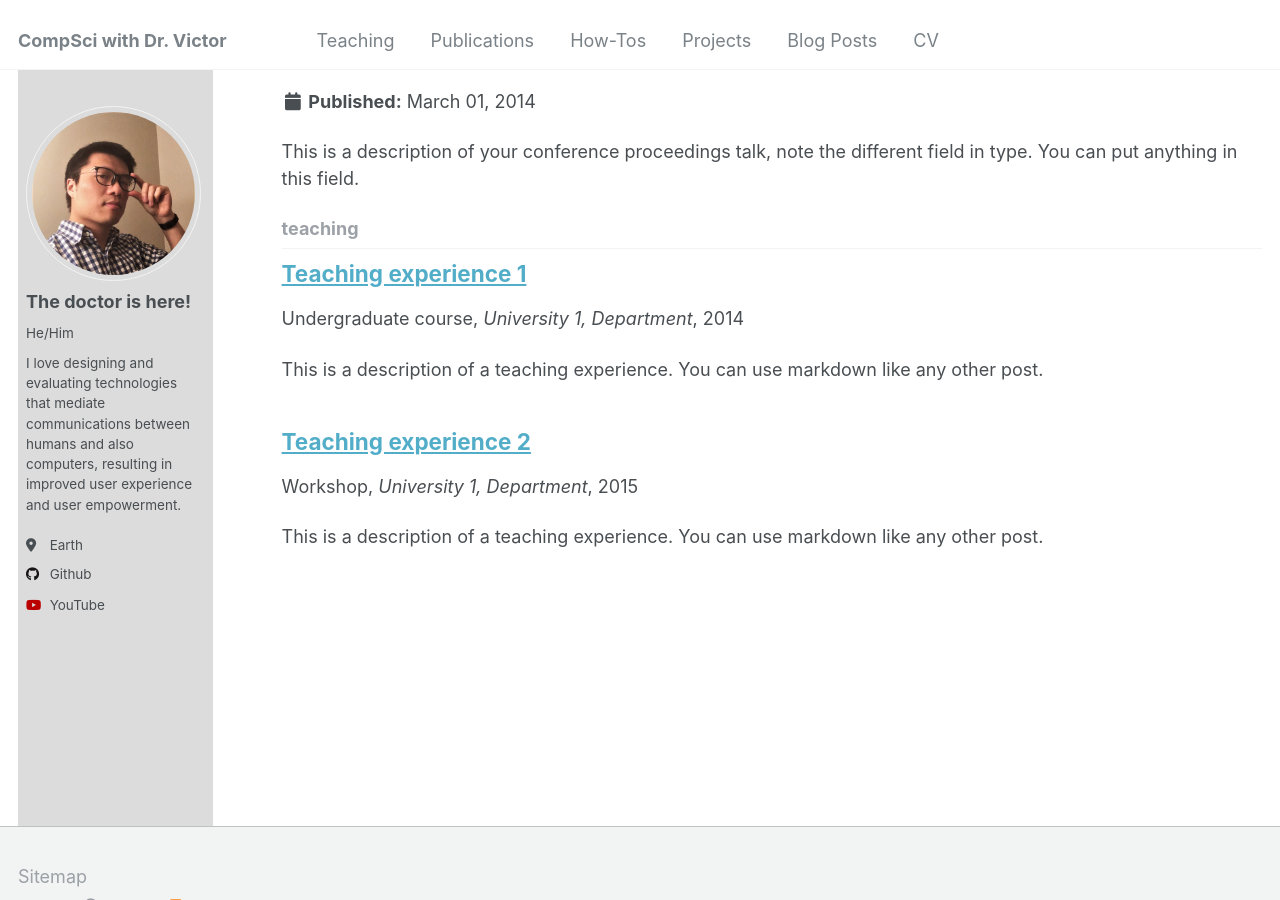
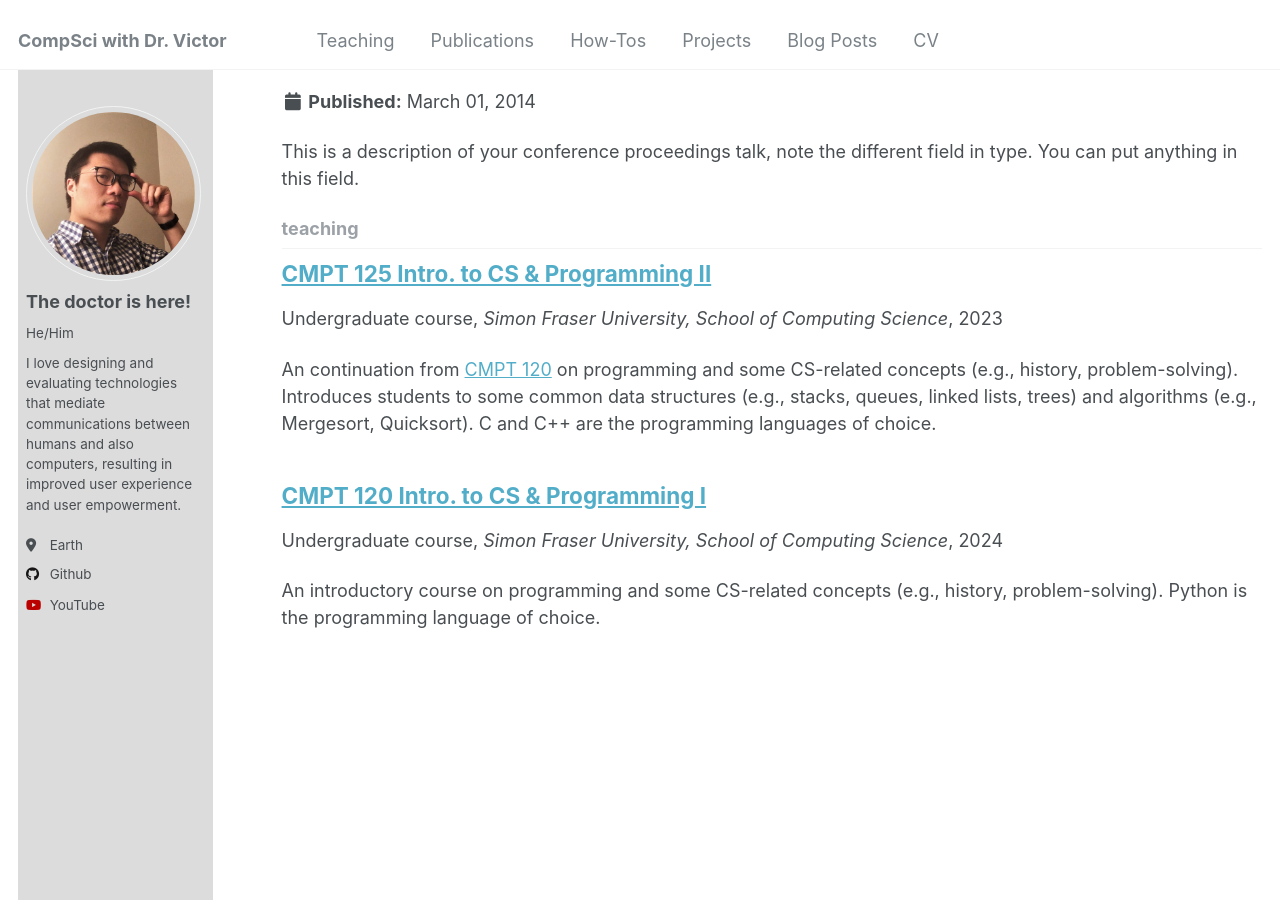
Before and after one commit to CompSciwithDrVictor/compsciwithdrvictor, a Jekyll site: the page built from _pages/collection-archive.html, in a window 1280 px wide and 900 px high, scrolled down 5130 px. Built offline with Jekyll 4.4.1, drawn with Linux system fonts in a browser that asks for light colours; part of the change alters nothing that is shown.

Commit message:
updated some teaching entries

```diff
--- a/_pages/teaching.html
+++ b/_pages/teaching.html
@@ -5,12 +5,15 @@ permalink: /teaching/
 author_profile: true
 ---
 
-Available Soon!
+Here are some of the recent courses that I have taught as an instructor.
+Some of these are recurring courses so the schedules are likely to be updated according the term.
 
-<!--
+Inside you'll find weekly topics and some references to further understand the concepts.
+It is my hope that these will be useful for my students even when they complete the courses,
+or for those of you who are interested in any of the topics.
+
 {% include base_path %}
 
 {% for post in site.teaching reversed %}
   {% include archive-single.html %}
 {% endfor %}
--->
--- a/_teaching/2014-spring-teaching-1.md
+++ /dev/null
@@ -1,20 +0,0 @@
----
-title: "Teaching experience 1"
-collection: teaching
-type: "Undergraduate course"
-permalink: /teaching/2014-spring-teaching-1
-venue: "University 1, Department"
-date: 2014-01-01
-location: "City, Country"
----
-
-This is a description of a teaching experience. You can use markdown like any other post.
-
-Heading 1
-======
-
-Heading 2
-======
-
-Heading 3
-======
--- a/_teaching/2015-spring-teaching-2.md
+++ /dev/null
@@ -1,20 +0,0 @@
----
-title: "Teaching experience 2"
-collection: teaching
-type: "Workshop"
-permalink: /teaching/2015-spring-teaching-1
-venue: "University 1, Department"
-date: 2015-01-01
-location: "City, Country"
----
-
-This is a description of a teaching experience. You can use markdown like any other post.
-
-Heading 1
-======
-
-Heading 2
-======
-
-Heading 3
-======
--- /dev/null
+++ b/_teaching/cmpt120.md
@@ -0,0 +1,61 @@
+---
+title: "CMPT 120 Intro. to CS & Programming I"
+collection: teaching
+type: "Undergraduate course"
+permalink: /teaching/cmpt120
+venue: "Simon Fraser University, School of Computing Science"
+date: 2024-01-01
+location: "Burnaby/Surrey, BC, Canada"
+---
+
+An introductory course on programming and some CS-related concepts (e.g., history, problem-solving). Python is the programming language of choice.
+
+**This is for reference only. For actual outline refer to the course webpage at Canvas (our LMS).**
+Content is subject to change (plus I often update it). This is the schedule I used for Spring 2024.
+
+Course Description
+======
+An elementary introduction to computing science and computer programming, suitable for students with little or no programming background. Students will learn fundamental concepts and terminology of computing science, acquire elementary skills for programming in a high-level language, e.g. Python. The students will be exposed to diverse fields within, and applications of computing science. Topics will include: pseudocode; data types and control structures; fundamental algorithms; recursion; reading and writing files; measuring performance of algorithms; debugging tools; basic terminal navigation using shell commands. Treatment is informal and programming is presented as a problem-solving tool.
+
+Course Objectives
+======
+This course introduces students to fundamental concepts of computing science and programming. By the end of the course, students will be familiar with building blocks of a computer program such as variables, arrays, pointers, recursions; as well as higher level concepts such as analysis of algorithms and coding style. Students will gain valuable knowledge and experience by solving problems using computational thinking.
+
+By the end of this course students should be able to:
+* Design and implement solutions to problems using computational thinking and Python
+* Explain, analyze, and compare algorithms in terms of performance
+* Describe and utilize fundamental computing science concepts such as data structures
+* Maintain good coding practice and style
+
+Recommended Textbooks
+======
+Think Python - How to Think Like a Computer Scientist ([LINK](http://greenteapress.com/thinkpython2/thinkpython2.pdf))
+<br />
+Think Python - How to Think Like a Computer Scientist: Interactive Edition (Runestone) ([LINK](Interactive Edition https://runestone.academy/ns/books/published/thinkcspy/index.html))
+
+Course Schedule
+======
+
+| Week  | Topics | Readings/Watchings[^1]                                       |
+| ----- | ------ | ------------------------------------------------------------ |
+| 1     | Course intro {::nomarkdown}<ul><li>Logistics, expectations</li><li>Intro to Python, Coding Environments</li></ul>{:/} | Runestone chapters: {::nomarkdown}<ul><li>1.1-1.5</li><li>1.11-1.13</li></ul>{:/} |
+| 2     | Build an interactive chatbot! (Part 1) {::nomarkdown}<ul><li>Variables, assignment, input lists</li><li>Booleans, logic operators, conditionals</li><li>Datatypes, importing modules</li></ul>{:/} | Runestone chapters: {::nomarkdown}<ul><li>2.1-2.8, 5.1, 9.3, 10.2</li><li>7.1-7.5, 2.10</li></ul>{:/} |
+| 3     | Build an interactive chatbot! (Part 2) {::nomarkdown}<ul><li>String methods, method chaining</li><li>More on lists, nested conditionals</li><li>Basic for-loops</li></ul>{:/} | Runestone chapters: {::nomarkdown}<ul><li>1.7-1.9, 9.5, 9.13, 10.5</li><li>4.4, 4.5, 4.7, 2.2, 2.3, 7.6</li></ul>{:/} |
+| 4     | Build a recommendation system! (Part 1) {::nomarkdown}<ul><li>More on for-loops</li><li>Designing solutions, accumulator pattern</li><li>Dictionaries</li></ul>{:/} | Runestone chapters: {::nomarkdown}<ul><li>2.2, 2.3, 2.7, 2.9-2.11</li><li>6.5.1, 9.5.1, 10.3</li></ul>{:/} |
+| 5     | Build a recommendation system! (Part 2) {::nomarkdown}<ul><li>File I/O</li><li>Basic data processing, learning search</li></ul>{:/} | Runestone chapters: {::nomarkdown}<ul><li>9.8, 10.4, 10.6, 10.8, 10.24, 11.1-11.4</li><li>9.4, 9.7, 10.7</li></ul>{:/} |
+| 6     | Simple graphics & animation (Part 1) {::nomarkdown}<ul><li>Turtle module</li><li>Functions (fruitful vs non-fruitful)</li><li>Basic while-loops</li></ul>{:/}| Runestone chapters: {::nomarkdown}<ul><li>4.1-4.3, 4.6-4.9</li><li>6.1, 6.4, 6.11</li><li>8.3, 8.8</li></ul>{:/} |
+| 7     | Reading break | - |
+| 8     | Review & Midterm | - |
+| 9     | Computer vision & image processing (Part 1) {::nomarkdown}<ul><li>Pixels, image manipulation</li><li>Lists of lists</li></ul>{:/} | Runestone chapters: {::nomarkdown}<ul><li>8.11 (slightly different from this course, reference only)</li><li>10.24</li></ul>{:/} |
+| 10    | Computer vision & image processing (Part 2) {::nomarkdown}<ul><li>Imagery modules</li><li>Nested-loops</li></ul>{:/} | Runestone chapters: {::nomarkdown}<ul><li>5.1-5.3, 5.5</li><li>15.1-15.9 (use course materials for main reference), 15.27</li>></ul>{:/} |
+| 11    | Under the hood (Part 1) {::nomarkdown}<ul><li>Lists & functions</li><li>Clones & alias</li><li>Bits & bytes</li><li>Recursion</li></ul>{:/} | Runestone chapters: {::nomarkdown}<ul><li>10.10-10.13, 10.16, 10.19, 10.22</li><li>16.1, 16.3, 16.5, 16.6</li></ul>{:/} |
+| 12    | Internet & big data (Part 1) {::nomarkdown}<ul><li>Searching & sorting algorithms</li><li>Time complexity</li></ul>{:/} | Runestone chapters: {::nomarkdown}<ul><li>6.3.1, 6.4.1, 6.8, 6.11</li></ul>{:/} |
+| 13    | Internet & big data (Part 1 cont'd) {::nomarkdown}<ul><li>Searching & sorting algorithms</li><li>Time complexity</li></ul>{:/} | Runestone chapters: {::nomarkdown}<ul><li>6.3.1, 6.4.1, 6.8, 6.11</li></ul>{:/} |
+| 14    | Internet & big data (Part 2) {::nomarkdown}<ul><li>High-order functions (map, filter, reduce)</li></ul><br />Review{:/} | External readings (skip the lambda examples): {::nomarkdown}<ul><li><a href="http://web.mit.edu/6.005/www/sp16/classes/25-map-filter-reduce/#map">Map</a></li><li><a href="http://web.mit.edu/6.005/www/sp16/classes/25-map-filter-reduce/#functions_as_values">Functions as values</a></li><li><a href="http://web.mit.edu/6.005/www/sp16/classes/25-map-filter-reduce/#filter">Filter</a></li><li><a href="http://web.mit.edu/6.005/www/sp16/classes/25-map-filter-reduce/#reduce">Reduce</a></li></ul>{:/} |
+| ??    | Final Exam   | - |
+
+[^1]: References in Topics/Readings are for reference only. If there is any topic/concept that is in conflict between class slides and any of these references, what is taught in the classes will be used.
+
+Extras
+======
+[Brief Intro to Tkinter UI](/files/teaching/briefIntroToTkinterUI.pdf)
--- /dev/null
+++ b/_teaching/cmpt125.md
@@ -0,0 +1,57 @@
+---
+title: "CMPT 125 Intro. to CS & Programming II"
+collection: teaching
+type: "Undergraduate course"
+permalink: /teaching/cmpt125
+venue: "Simon Fraser University, School of Computing Science"
+date: 2023-01-01
+location: "Burnaby/Surrey, BC, Canada"
+---
+
+An continuation from [CMPT 120](/_teaching/cmpt120.md) on programming and some CS-related concepts (e.g., history, problem-solving). Introduces students to some common data structures (e.g., stacks, queues, linked lists, trees) and algorithms (e.g., Mergesort, Quicksort). C and C++ are the programming languages of choice.
+
+**This is for reference only. For actual outline refer to the course webpage at Canvas (our LMS).**
+Content is subject to change (plus I often update it). This is the schedule I used for Spring 2023.
+
+Course Description
+======
+A rigorous introduction to computing science and computer programming, suitable for students who already have some background in computing science and programming. Intended for students who will major in computing science or a related program. Topics include: fundamental algorithms; elements of empirical and theoretical algorithmics; abstract data types and elementary data structures; basic object-oriented programming and software design; computation and computability; specification and program correctness; and history of computing science.
+
+Course Objectives
+======
+This course introduces students to fundamental concepts of computing science and programming. By the end of the course, students will be familiar with building blocks of a computer program such as variables, arrays, pointers, recursions; as well as higher level concepts such as analysis of algorithms and coding style. Students will gain valuable knowledge and experience by solving problems using computational thinking.
+
+By the end of this course students should be able to:
+* Design and implement solutions to problems using C/C++
+* Explain, analyze, and compare algorithms in terms of performance
+* Describe and utilize fundamental computing science concepts such as data structures
+* Maintain good coding practice and style
+
+Recommended Textbooks
+======
+Seacord, R. C. (2020). Effective C. In Effective C. No Starch Press. [Online access](https://sfu-primo.hosted.exlibrisgroup.com/permalink/f/1u29dis/TN_cdi_proquest_ebookcentral_EBC6180065) (requires SFU login)
+<br />
+Stroustrup, B. (2024). Programming : principles and practice using C++ / Bjarne Stroustrup. (Third edition.). Addison-Wesley. [Online access](https://sfu-primo.hosted.exlibrisgroup.com/permalink/f/usv8m3/01SFUL_ALMA51493802270003611) (requires SFU login)
+
+Course Schedule
+======
+
+| Week  | Topics | Readings/Watchings[^1]                                       |
+| ----- | ------ | ------------------------------------------------------------ |
+| 1     | Course intro {::nomarkdown}<ul><li>Logistics, expectations</li><li>Intro to C, Coding Environments</li></ul>{:/} | Effective C chapters: 1 |
+| 2     | C basics (Part 1) {::nomarkdown}<ul><li>Variables & strong typing</li><li>Data vs address</li><li>Pointers, references, arrays</li><li>Constant variabes</li><li>Strings</li><li>Reading from stdin</li><li>2D arrays</li></ul>{:/} | Effective C chapters: 2 & 5 |
+| 3     | C basics (Part 2) {::nomarkdown}<ul><li>Composite datatypes & enums</li><li>Functions, return values, & conditions</li><li>Global & static variables</li><li>Macros</li><li>Memory allocation</li><li>Execution stack</li></ul>{:/} | Effective C chapters: 2 & 5, 6 |
+| 4     | C basics (Part 3) {::nomarkdown}<ul><li>Returning structs, pointers to functions</li><li>Binary encoding of numbers</li><li>Pseudo-code</li><li>Recursion</li><li>Algorithms & performance</li></ul>{:/} | Learn more about sorting with visualization {::nomarkdown}[<a href="https://visualgo.net/bn/sorting">LINK</a>]{:/} |
+| 5     | Basic algorithms & data structures (Part 1) {::nomarkdown}<ul><li>Big-O notation</li><li>Searching algorithms</li></ul>{:/} | Learn more about searching with visualization {::nomarkdown}[<a href="https://www.cs.usfca.edu/~galles/visualization/Search.html">LINK</a>]{:/} |
+| 6     | Basic algorithms & data structures (Part 2) {::nomarkdown}<ul><li>Sorting algorithms</li></ul>{:/}<br />Abstract data types| Learn more about sorting with visualization {::nomarkdown}[<a href="https://visualgo.net/bn/sorting">LINK</a>]{:/} |
+| 7     | Basic algorithms & data structures (Part 3) {::nomarkdown}<ul><li>Stacks</li></li>Queues</li></ul>{:/} | External readings: {::nomarkdown}<ul><li><a href="https://www.programiz.com/dsa/stack">Stacks</a></li><li><a href="https://www.programiz.com/dsa/queue">Queues</a> (note that their use of the rear index is different from the lectures)</li><li><a href="https://www.programiz.com/dsa/linked-list">Linked lists</a></li></ul>{:/} |
+| 8     | Reading break | - |
+| 9     | Basic algorithms & data structures (Part 4) {::nomarkdown}<ul><li>Linked lists</li></ul>{:/}<br />Recursion revisited | - |
+| 10    | Basic algorithms & data structures (Part 5) {::nomarkdown}<ul><li>Intro to graphs & trees</li><li>Tree traversals & operations</li></ul>{:/} | Additional references to {::nomarkdown}<a href="https://www.programiz.com/dsa/trees">Trees</a>{:/} |
+| 11    | Basic algorithms & data structures (Part 6) {::nomarkdown}<ul><li>Binary Search Trees (BSTs)</li></ul>{:/} | Learn more about BSTs with visualization {::nomarkdown}[<a href="https://visualgo.net/en/bst">LINK</a>]{:/} |
+| 12    | Intro to C++ (Part 1) {::nomarkdown}<ul><li>cin/cout</li><li>strings</li><li>function overloading</li><li>templates</li></ul>{:/} | External readings: {::nomarkdown}<ul><li><a href="https://www.programiz.com/cpp-programming/input-output">cin/cout</a></li><li><a href="https://www.programiz.com/cpp-programming/strings">strings</a></li><li><a href="https://www.programiz.com/cpp-programming/function-overloading">function overloading</a></li><li><a href="https://www.programiz.com/cpp-programming/templates">tempaltes</a></li></ul>{:/} |
+| 13    | Intro to C++ (Part 2) {::nomarkdown}<ul><li>Pass-by-reference functions</li><li>Operator overloading</li><li>Exception handling</li><li>Intro to OOP</li></ul>{:/} | Additional references: {::nomarkdown}<ul><li><a href="https://www.programiz.com/cpp-programming/constructors">constructors</a></li><li><a href="https://en.cppreference.com/w/cpp/language/operators">operator overloading</a></li></ul>{:/} |
+| 14    | Intro to C++ (Part 3) {::nomarkdown}<ul><li>Object-Oriented Design (OOD)</li><li>Examples in C++</li></ul><br />Review{:/} | - |
+| ??    | Final Exam   | - |
+
+[^1]: References in Topics/Readings are for reference only. If there is any topic/concept that is in conflict between class slides and any of these references, what is taught in the classes will be used.
```
Also changed, not shown: 1 other file.
